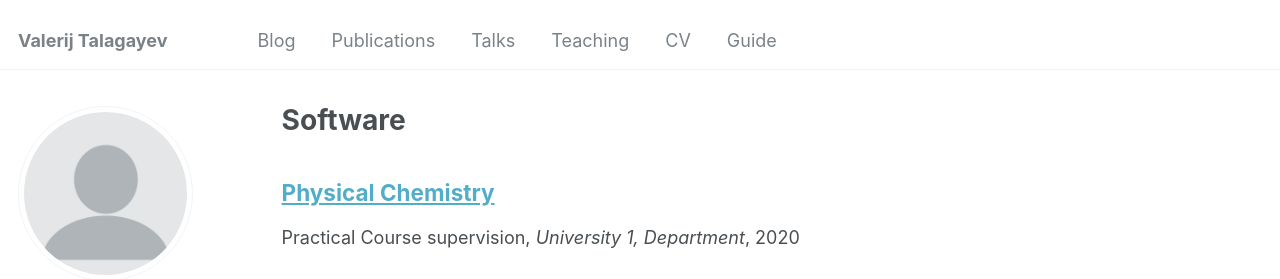
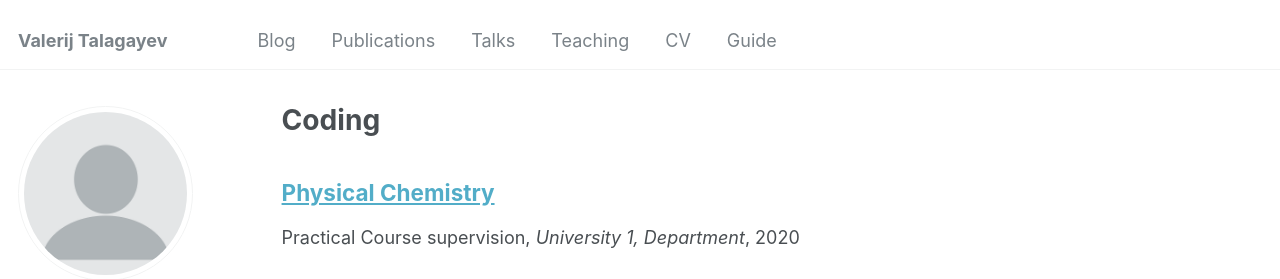
Before and after one commit to talagayev/talagayev11.github.io, a Jekyll site: the page built from _pages/teaching.html, in a window 1280 px wide. Shown: the top 279 px of the page. Built offline with Jekyll 4.4.1, drawn with Linux system fonts in a browser that asks for light colours; some web fonts are replaced.

Commit message:
Update and rename software.html to teaching.html

```diff
--- a/_pages/software.html
+++ b/_pages/teaching.html
@@ -1,7 +1,7 @@
 ---
 layout: archive
-title: "Software"
-permalink: /software/
+title: "Coding"
+permalink: /teaching/
 author_profile: true
 ---
 
```
